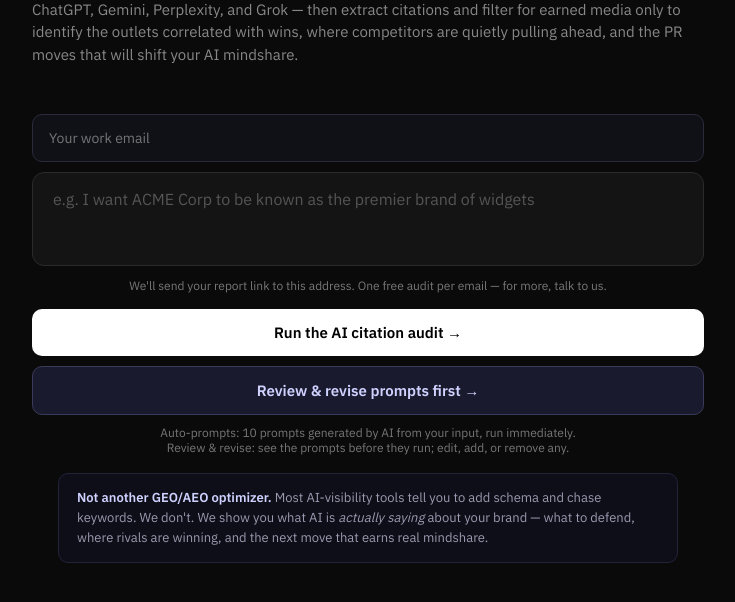
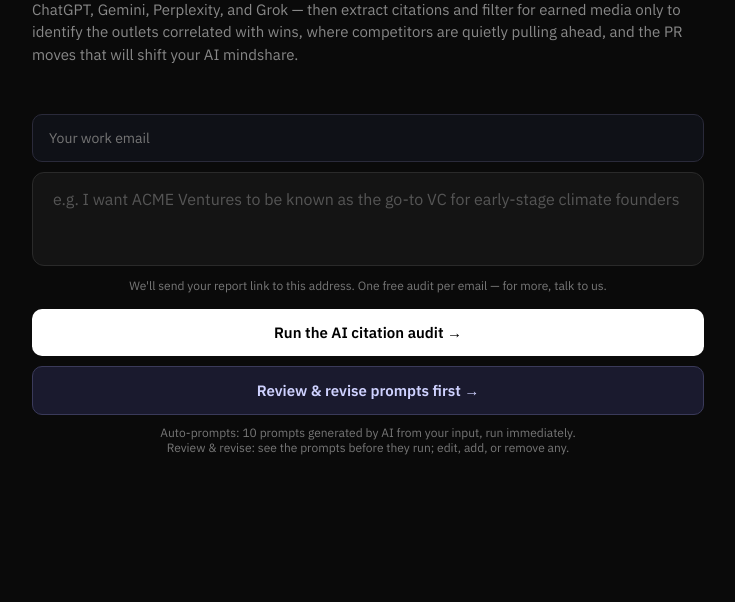
Before and after one commit to nathanstrauss13/news-analyzer, a Flask app: page /citation-audit in a window 1280 px wide. Shown: the part 162-764 px from the top of the page, without its empty margins (272-1007 px from the left). Run offline with Flask 3, Linux system fonts and the light colour scheme; some libraries are stand-ins or nearby versions.

Commit message:
Remove GEO/AEO disclaimer strip; refresh sample prompt placeholder
- Drops the "Not another GEO/AEO optimizer" copy block under the form
  (and its orphaned .geo-strip CSS) — the subtitle already explains the
  proposition, the strip was redundant and a bit defensive.
- Updates the textarea placeholder from "ACME Corp / premier brand of
  widgets" (generic) to "ACME Ventures / go-to VC for early-stage
  climate founders" — demonstrates the persona × positioning pattern
  the tool performs best on, while keeping the ACME convention to
  signal it's a placeholder.

Co-Authored-By: Claude Opus 4.7 <noreply@anthropic.com>

```diff
--- a/templates/citation_audit.html
+++ b/templates/citation_audit.html
@@ -397,20 +397,6 @@
             line-height: 1.55;
             margin: 0 0 18px 46px;
         }
-        .geo-strip {
-            margin: 18px auto 0;
-            max-width: 620px;
-            padding: 14px 18px;
-            background: #0e0e18;
-            border: 1px solid #22223a;
-            border-radius: 10px;
-            font-size: 13px;
-            line-height: 1.55;
-            color: #9a9ab0;
-            text-align: left;
-        }
-        .geo-strip strong { color: #cfd2ff; font-weight: 600; }
-
         /* Competitors */
         .section-title {
             font-size: 12px;
@@ -1532,7 +1518,7 @@
         <div class="form-section" id="formSection">
             <div class="input-group">
                 <input id="emailInput" type="email" placeholder="Your work email" autocomplete="email" inputmode="email" style="width:100%;padding:14px 16px;background:#0f1117;border:1px solid #2a2a3a;border-radius:10px;color:#e8e8f0;font-size:14px;font-family:inherit;box-sizing:border-box;margin-bottom:10px">
-                <textarea id="problemInput" placeholder="e.g. I want ACME Corp to be known as the premier brand of widgets" rows="3"></textarea>
+                <textarea id="problemInput" placeholder="e.g. I want ACME Ventures to be known as the go-to VC for early-stage climate founders" rows="3"></textarea>
                 <div style="margin-top:8px;font-size:12px;color:#777;text-align:center">We'll send your report link to this address. One free audit per email — for more, talk to us.</div>
             </div>
 
@@ -1545,9 +1531,6 @@
             <div style="margin-top:10px; font-size:12px; color:#777; text-align:center;">
                 Auto-prompts: 10 prompts generated by AI from your input, run immediately.<br>
                 Review &amp; revise: see the prompts before they run; edit, add, or remove any.
-            </div>
-            <div class="geo-strip" id="geoStrip">
-                <strong>Not another GEO/AEO optimizer.</strong> Most AI-visibility tools tell you to add schema and chase keywords. We don't. We show you what AI is <em>actually saying</em> about your brand — what to defend, where rivals are winning, and the next move that earns real mindshare.
             </div>
         </div>
 
```
